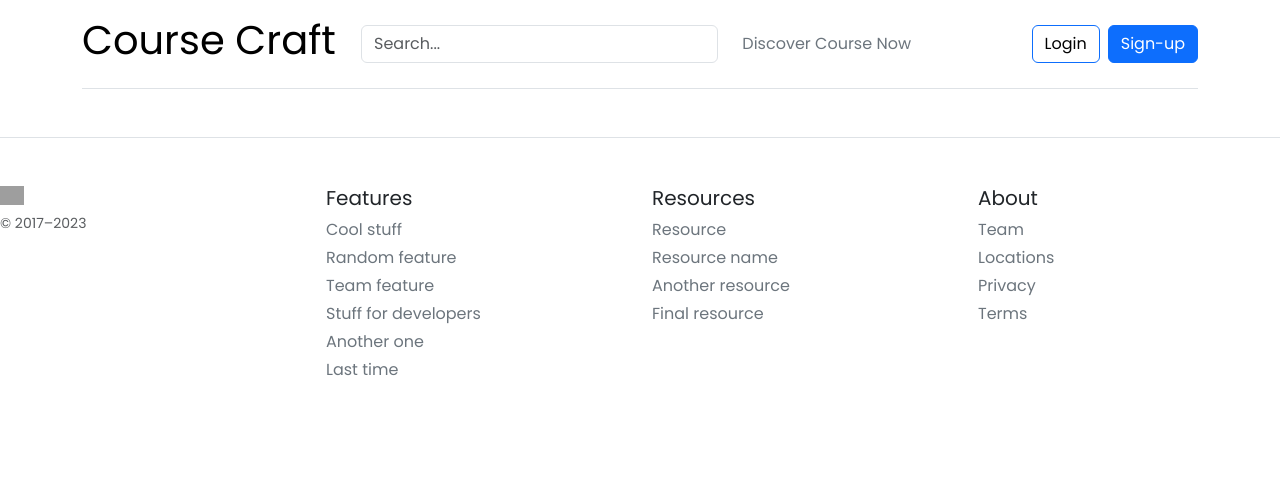
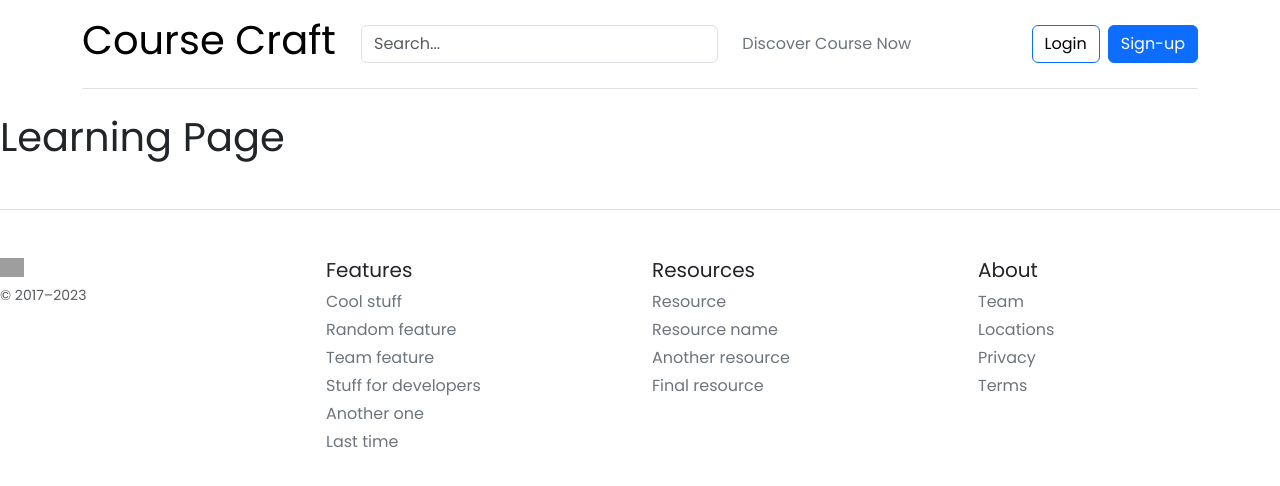
Before and after one commit to KeLsGaming23/CourseCraft, a React (Create React App) app: page /learningPage in a window 1280 px wide. Shown: the top 486 px of the page. Built offline with nearby package versions, Linux system fonts and the light colour scheme; grey boxes are pictures that could not be loaded.

Commit message:
Profile and Learning Page added

```diff
--- a/src/App.js
+++ b/src/App.js
@@ -7,6 +7,8 @@ import SecondMain from "./components/SecondMain";
 import LoginPage from "./components/pages/LoginPage";
 import { MyProvider } from "./context/LoginContext";
 import CoursePage from "./components/pages/CoursePage";
+import LearningPage from "./components/pages/LearningPage";
+import ProfilePage from "./components/pages/ProfilePage";
 
 
 function App() {
@@ -20,6 +22,8 @@ function App() {
             <Route path='/secondMain' element={<SecondMain />} />
             <Route path='/loginPage' element={<LoginPage />} />
             <Route path='/coursePage' element={<CoursePage />} />
+            <Route path='/learningPage' element={<LearningPage />} />
+            <Route path='/profilePage' element={<ProfilePage />} />
           </Routes>
           <Footer />
         </BrowserRouter>
--- a/src/components/pages/LearningPage.js
+++ b/src/components/pages/LearningPage.js
@@ -1,7 +1,9 @@
+
+
 function LearningPage() {
     return(
         <>
-
+            <h1>Learning Page</h1>
         </>
     );
 }
--- a/src/components/pages/ProfilePage.js
+++ b/src/components/pages/ProfilePage.js
@@ -1,7 +1,7 @@
 function ProfilePage() {
     return(
     <>
-
+        <h1>Profile Page</h1>
     </>
     );
 }
```
